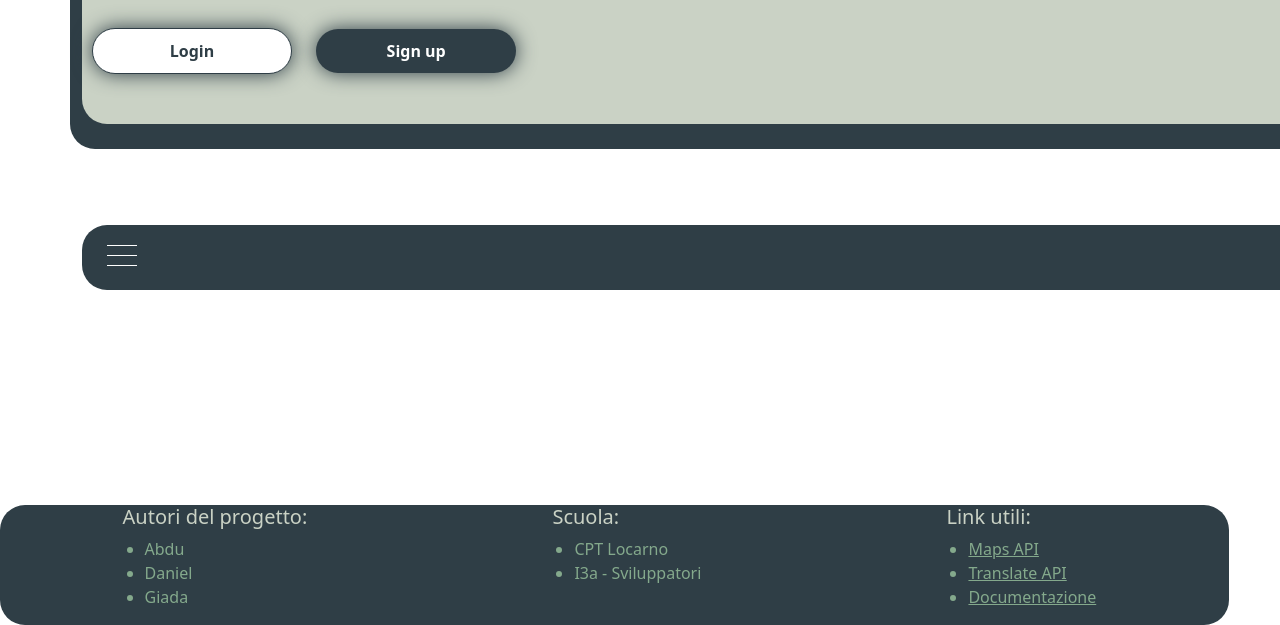
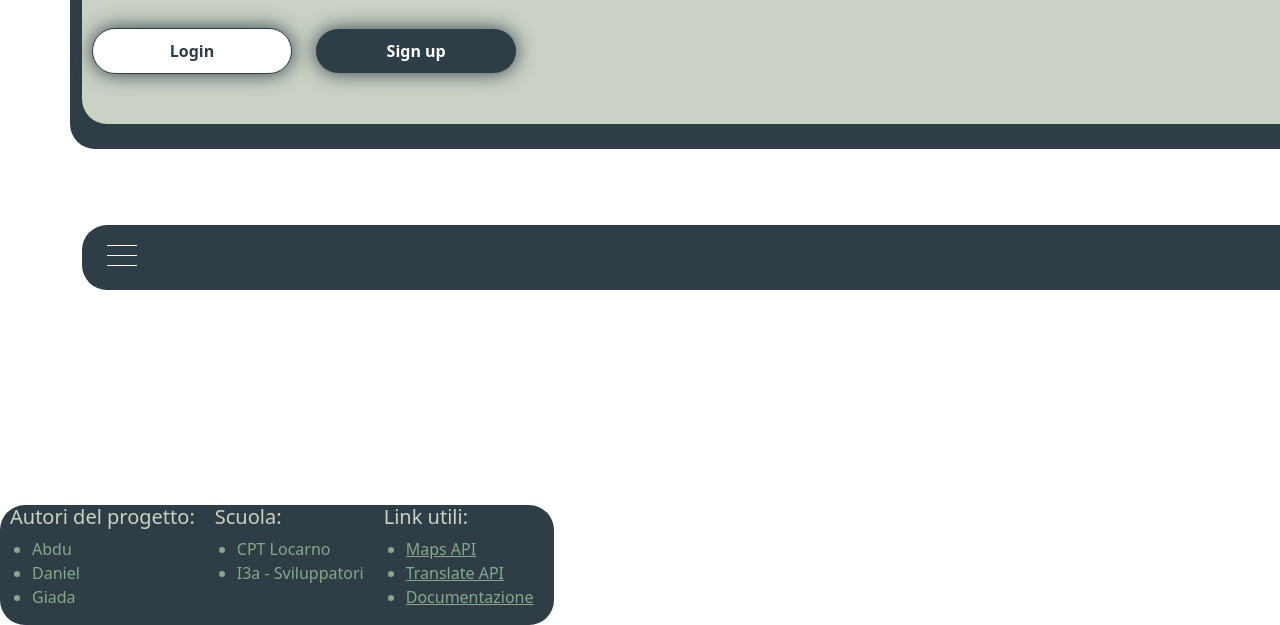
Before and after one commit to giada-pintos/progetto_m306, a website: page index.html in a window 1280 px wide. Shown: the part 175-800 px from the top of the page. Drawn offline with nearby package versions, Linux system fonts and the light colour scheme; some packages are replaced by stand-ins of ours.

Commit message:
fixed_home

```diff
--- a/src/css/style.css
+++ b/src/css/style.css
@@ -18,7 +18,6 @@ section {
 }
 
 footer {
-    width: 96%;
     background-color: #2f3e46;
     border-radius: 25px;
     left: 0;
```
